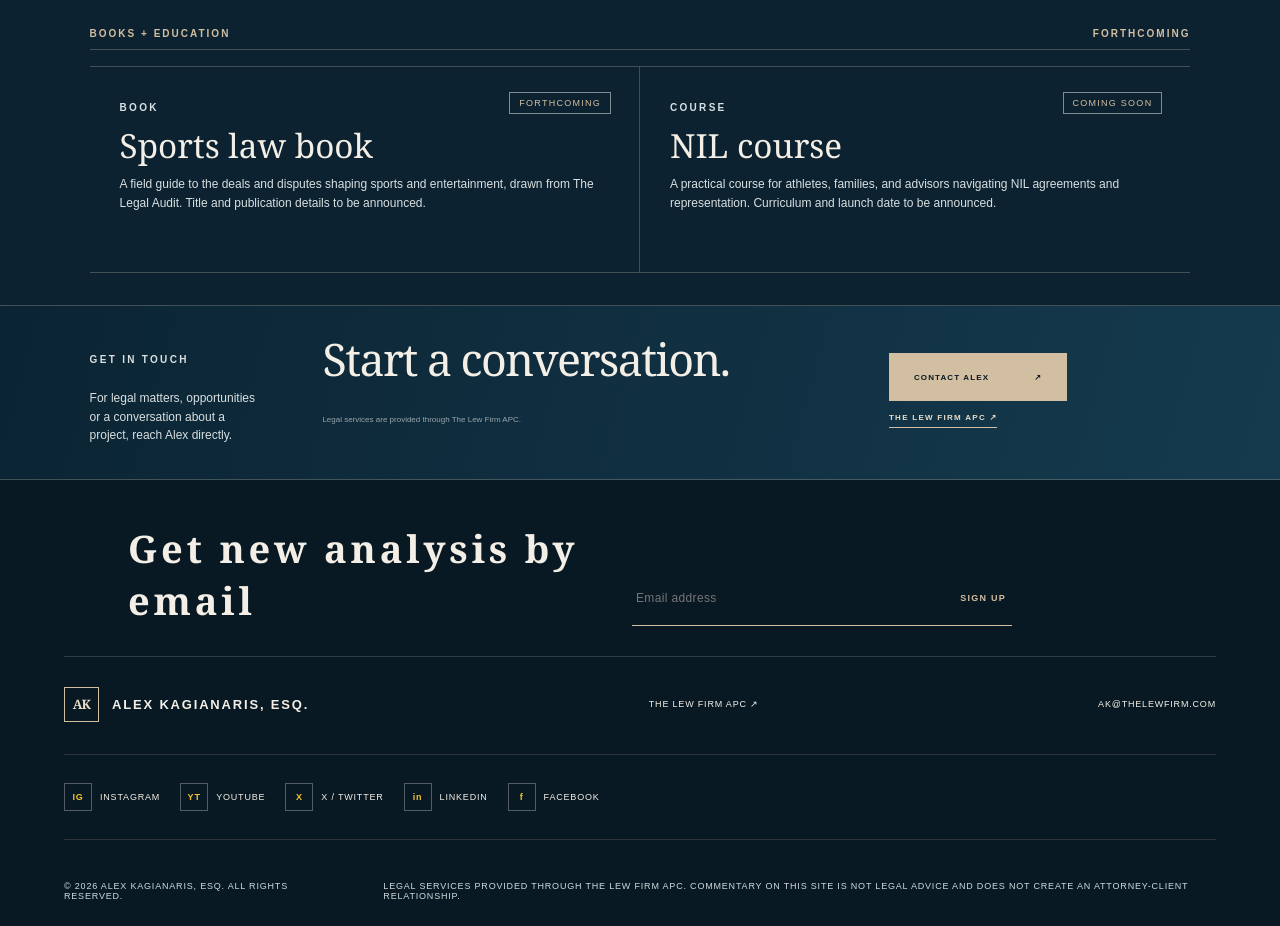
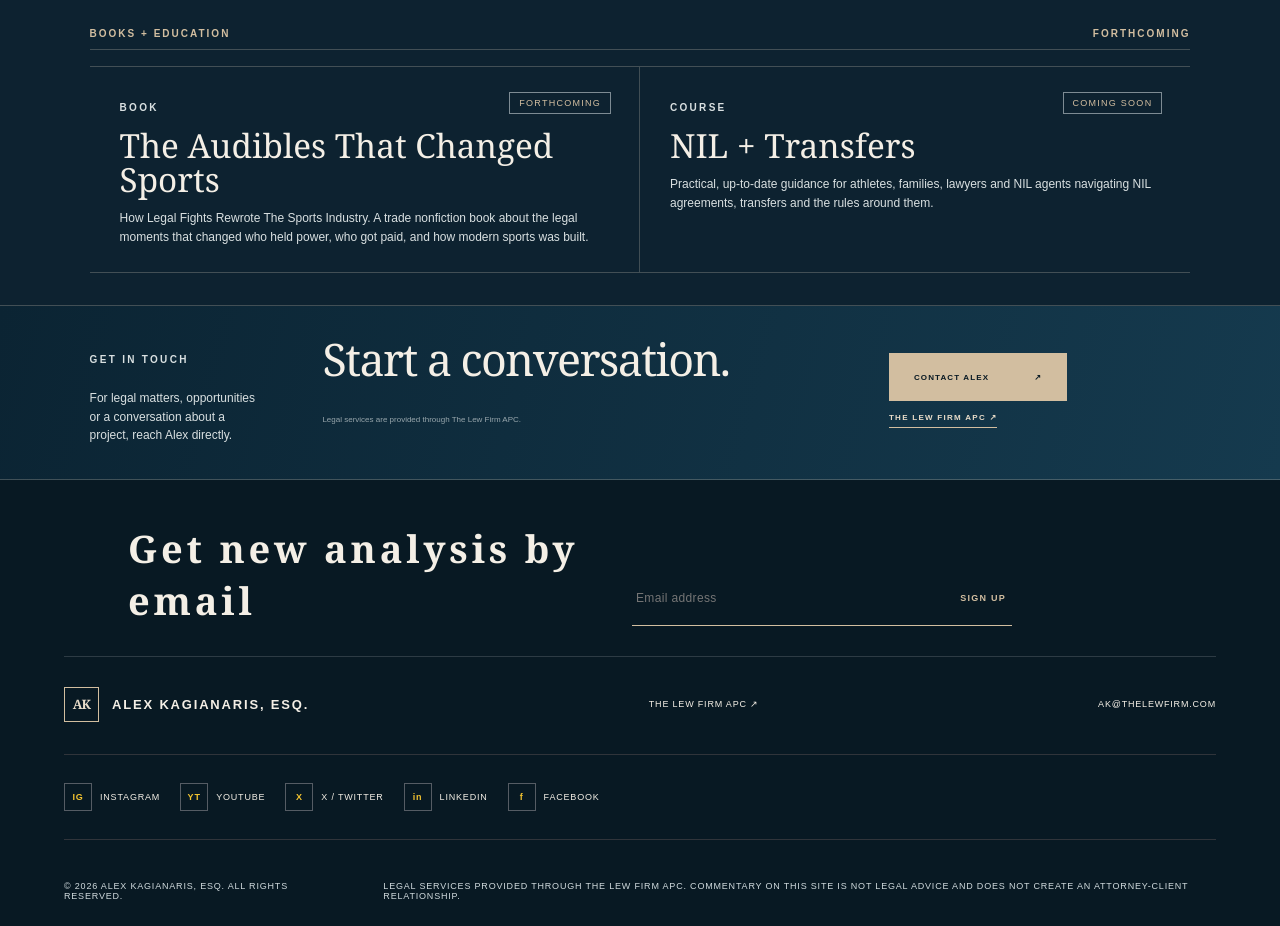
Before and after one commit to alexkaglew-ux/legal-audit, a React (Vite) app: page / in a window 1280 px wide. Shown: the part 2420-3346 px from the top of the page. Built offline with nearby package versions, Linux system fonts and the light colour scheme.

Commit message:
content: update sports law book working title

```diff
--- a/src/content/insights.js
+++ b/src/content/insights.js
@@ -107,26 +107,22 @@ export const LATEST_ANALYSIS = [
   },
 ];
 
-/**
- * PLACEHOLDER — forthcoming products. Do not imply availability before
- * launch (OPERATING_RULES.md #18).
- */
 export const BOOKS_EDUCATION = [
   {
     id: "sports-law-book",
     kind: "Book",
-    title: "Sports law book",
+    title: "The Audibles That Changed Sports",
     status: "Forthcoming",
     description:
-      "A field guide to the deals and disputes shaping sports and entertainment, drawn from The Legal Audit. Title and publication details to be announced.",
+      "How Legal Fights Rewrote The Sports Industry. A trade nonfiction book about the legal moments that changed who held power, who got paid, and how modern sports was built.",
   },
   {
     id: "nil-course",
     kind: "Course",
-    title: "NIL course",
+    title: "NIL + Transfers",
     status: "Coming soon",
     description:
-      "A practical course for athletes, families, and advisors navigating NIL agreements and representation. Curriculum and launch date to be announced.",
+      "Practical, up-to-date guidance for athletes, families, lawyers and NIL agents navigating NIL agreements, transfers and the rules around them.",
   },
 ];
 
```
